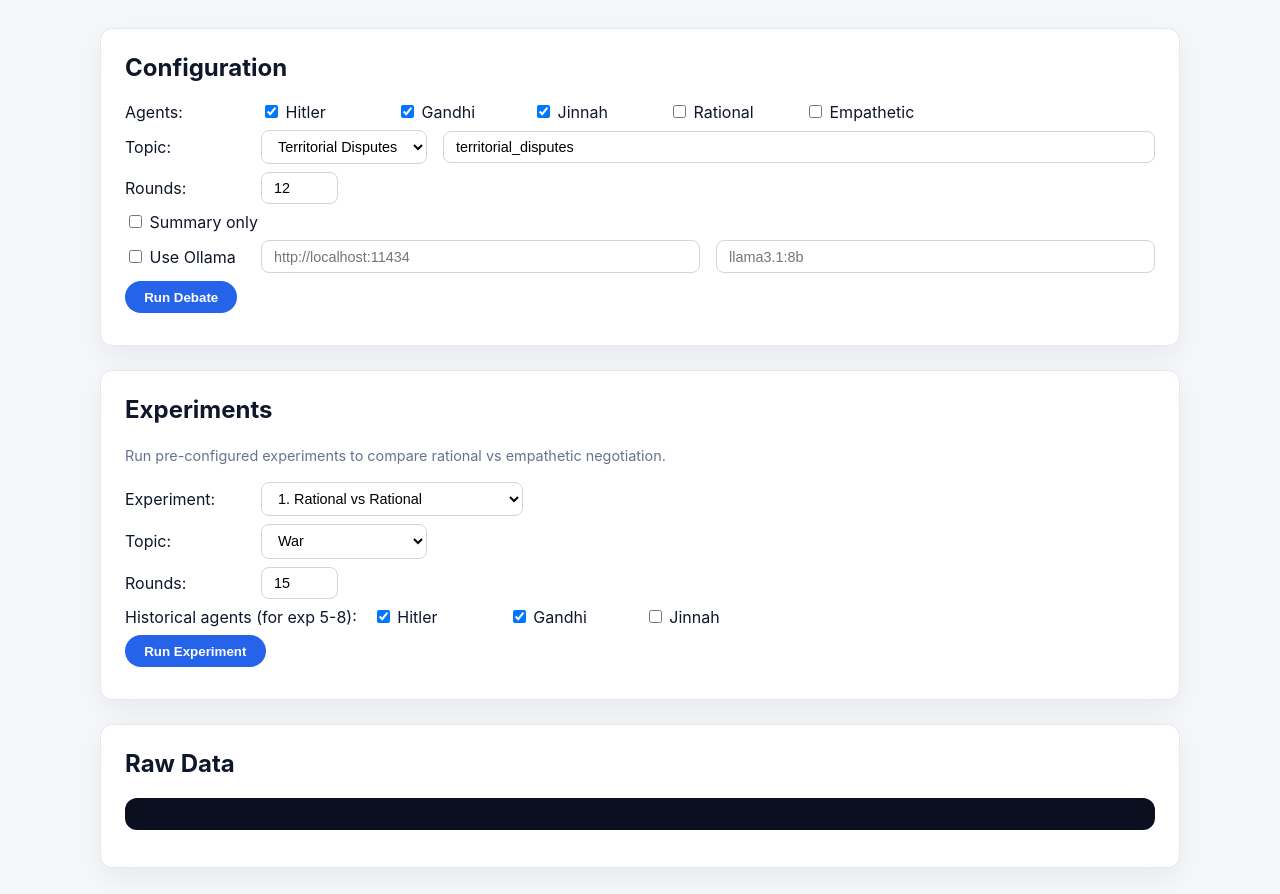
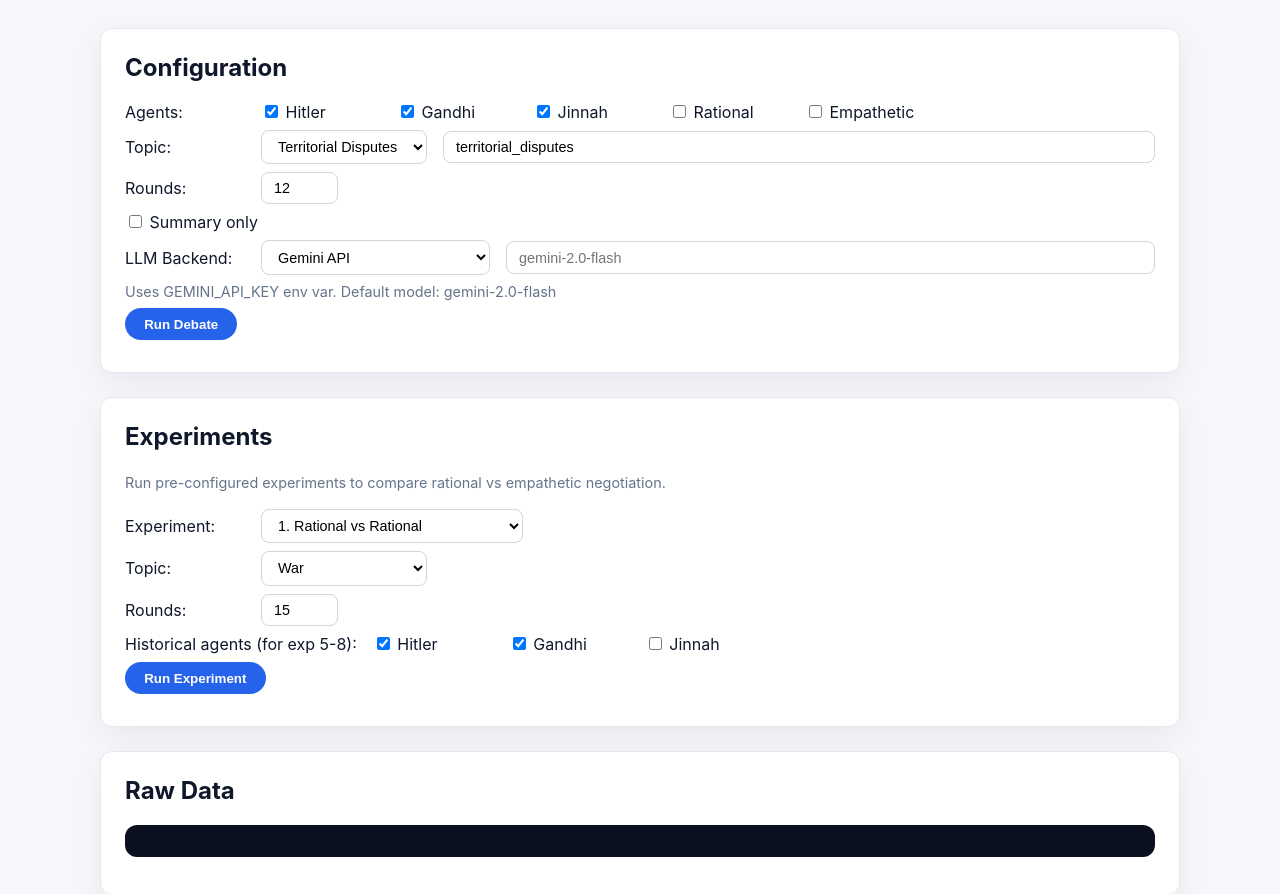
Before and after one commit to aranyoray/AgonAI, a FastAPI app: page / in a window 1280 px wide. Shown: the part 686-1580 px from the top of the page. Run offline with FastAPI, Linux system fonts and the light colour scheme.

Commit message:
Use GEMINI_API_KEY for chat and argument generation, fix UI issues
- Change env var from GOOGLE_CLOUD_API_KEY to GEMINI_API_KEY in api/chat.py
- Add GeminiClient (utils/gemini_client.py) as drop-in LLM client for agents
- Wire Gemini support through frontend/server.py and api/simulate.py so
  agents can generate arguments via Gemini API instead of hardcoded templates
- Replace Ollama checkbox with LLM Backend dropdown (None/Gemini/Ollama)
  with conditional Ollama URL field and Gemini model hint
- Fix XSS vulnerability in chat rendering by escaping HTML in speaker
  names and message content
- Add missing topic validation and improve error messages in UI

https://claude.ai/code/session_01WCGeFhPSeYLacKmZCj6GLw

```diff
--- a/api/chat.py
+++ b/api/chat.py
@@ -25,7 +25,7 @@ GEMINI_BASE_URL = os.getenv(
     "GEMINI_BASE_URL",
     "https://generativelanguage.googleapis.com/v1beta",
 )
-GEMINI_API_KEY = os.getenv("GOOGLE_CLOUD_API_KEY")
+GEMINI_API_KEY = os.getenv("GEMINI_API_KEY")
 CACHE_TTL_S = int(os.getenv("CHAT_CACHE_TTL_S", "120"))
 CACHE_MAX_ITEMS = int(os.getenv("CHAT_CACHE_MAX_ITEMS", "256"))
 
@@ -152,7 +152,7 @@ class handler(BaseHTTPRequestHandler):
                 return
 
             if not GEMINI_API_KEY:
-                self._send(500, {"error": "GOOGLE_CLOUD_API_KEY is not configured"})
+                self._send(500, {"error": "GEMINI_API_KEY is not configured"})
                 return
 
             messages = _extract_messages(body)
--- a/frontend/server.py
+++ b/frontend/server.py
@@ -15,6 +15,7 @@ from debates.experiment_runner import (
     EXPERIMENT_TOPICS,
 )
 from utils.ollama_client import OllamaClient
+from utils.gemini_client import GeminiClient
 from utils.conversation_state import InMemoryConversationStore, load_state
 from utils.memory_clients import SuperMemoryClient, ExaContextClient
 
@@ -63,6 +64,7 @@ async def simulate(request: Request) -> JSONResponse:
     rounds: int = int(body.get("rounds", 12))
     summary_only: bool = bool(body.get("summaryOnly", True))
     use_ollama: bool = bool(body.get("useOllama", False))
+    use_gemini: bool = bool(body.get("useGemini", False))
     model: Optional[str] = body.get("model")
     base_url: Optional[str] = body.get("baseUrl")
     session_id: Optional[str] = body.get("sessionId")
@@ -72,17 +74,19 @@ async def simulate(request: Request) -> JSONResponse:
     if not topic:
         return JSONResponse({"error": "Topic is required"}, status_code=400)
 
-    ollama_client: Optional[OllamaClient] = None
+    llm_client = None
     memory_client = SuperMemoryClient()
     exa_client = ExaContextClient()
-    if use_ollama:
-        ollama_client = OllamaClient(base_url=base_url, model=model)
+    if use_gemini:
+        llm_client = GeminiClient(model=model)
+    elif use_ollama:
+        llm_client = OllamaClient(base_url=base_url, model=model)
 
     # Build agents
     conversation_state = load_state(session_id=session_id, store=conversation_store)
     if not conversation_state.turns:
         conversation_state.append_turn("user", f"Run a debate on: {topic}")
-    agents = [create_agent(name, llm_client=ollama_client, memory_client=memory_client) for name in agent_names]
+    agents = [create_agent(name, llm_client=llm_client, memory_client=memory_client) for name in agent_names]
 
     # Run debate
     simulator = DebateSimulator(max_rounds=rounds, consensus_threshold=0.7)
@@ -93,7 +97,7 @@ async def simulate(request: Request) -> JSONResponse:
             "historical_period": "1940s",
             "context": "High-stakes political negotiation",
             "stakes": "Critical - involves national interests and survival",
-            "use_llm": bool(ollama_client is not None),
+            "use_llm": llm_client is not None,
             "memory_provider": "supermemory",
             "context_provider": "exa",
             "context_briefing": exa_client.fetch_context(topic),
@@ -135,8 +139,9 @@ async def simulate(request: Request) -> JSONResponse:
         "durationMinutes": round(result.duration_minutes, 2),
         "agreements": result.key_agreements,
         "disagreements": result.key_disagreements,
-        "usedOllama": bool(ollama_client is not None),
-        "model": model or os.environ.get("OLLAMA_MODEL"),
+        "usedLLM": llm_client is not None,
+        "llmBackend": "gemini" if use_gemini else ("ollama" if use_ollama else None),
+        "model": model or (os.environ.get("GEMINI_MODEL") if use_gemini else os.environ.get("OLLAMA_MODEL")),
         "sessionId": conversation_state.session_id,
         "chatMessages": chat_messages,
         "policyScores": {a.name: a.scorecard.as_dict() for a in agents},
--- a/frontend/static/main.js
+++ b/frontend/static/main.js
@@ -24,19 +24,40 @@ function getInitials(name) {
   return name.split(' ').map(w => w[0]).join('').substring(0, 2).toUpperCase();
 }
 
+function escapeHtml(str) {
+  const div = document.createElement('div');
+  div.textContent = str;
+  return div.innerHTML;
+}
+
 function renderChatMessages(container, messages) {
   container.innerHTML = '';
   messages.forEach((msg) => {
     const bubble = document.createElement('div');
     bubble.className = 'chat-bubble';
     const color = getAgentColor(msg.speaker);
-    bubble.innerHTML = `
-      <div class="chat-avatar" style="background:${color}">${getInitials(msg.speaker)}</div>
-      <div class="chat-body">
-        <div class="chat-speaker" style="color:${color}">${msg.speaker} <span class="chat-round">Round ${msg.round}</span></div>
-        <div class="chat-text">${msg.content.replace(/\n/g, '<br>')}</div>
-      </div>
-    `;
+
+    const avatar = document.createElement('div');
+    avatar.className = 'chat-avatar';
+    avatar.style.background = color;
+    avatar.textContent = getInitials(msg.speaker);
+
+    const body = document.createElement('div');
+    body.className = 'chat-body';
+
+    const speaker = document.createElement('div');
+    speaker.className = 'chat-speaker';
+    speaker.style.color = color;
+    speaker.innerHTML = `${escapeHtml(msg.speaker)} <span class="chat-round">Round ${msg.round}</span>`;
+
+    const text = document.createElement('div');
+    text.className = 'chat-text';
+    text.innerHTML = escapeHtml(msg.content).replace(/\n/g, '<br>');
+
+    body.appendChild(speaker);
+    body.appendChild(text);
+    bubble.appendChild(avatar);
+    bubble.appendChild(body);
     container.appendChild(bubble);
   });
   container.scrollTop = container.scrollHeight;
@@ -109,7 +130,9 @@ async function runSimulation() {
   const topic = topicSelect === 'custom' ? topicInput : topicSelect;
   const rounds = parseInt(document.getElementById('rounds').value, 10) || 12;
   const summaryOnly = document.getElementById('summaryOnly').checked;
-  const useOllama = document.getElementById('useOllama').checked;
+  const llmBackend = document.getElementById('llmBackend').value;
+  const useGemini = llmBackend === 'gemini';
+  const useOllama = llmBackend === 'ollama';
   const baseUrl = document.getElementById('baseUrl').value.trim() || undefined;
   const model = document.getElementById('model').value.trim() || undefined;
   const sessionId = window.localStorage.getItem('sessionId') || undefined;
@@ -121,12 +144,16 @@ async function runSimulation() {
   const scoresPanel = document.getElementById('scoresPanel');
   const scoresGrid = document.getElementById('scoresGrid');
 
-  resultsEl.textContent = 'Running...';
+  resultsEl.textContent = 'Running simulation\u2026';
   chatPanel.style.display = 'none';
   scoresPanel.style.display = 'none';
 
   if (agents.length < 2) {
-    resultsEl.textContent = 'Error: Select at least 2 agents.';
+    resultsEl.textContent = 'Please select at least 2 agents to start a debate.';
+    return;
+  }
+  if (!topic) {
+    resultsEl.textContent = 'Please enter or select a debate topic.';
     return;
   }
 
@@ -134,7 +161,7 @@ async function runSimulation() {
     const resp = await fetch('/simulate', {
       method: 'POST',
       headers: { 'Content-Type': 'application/json' },
-      body: JSON.stringify({ agents, topic, rounds, summaryOnly, useOllama, baseUrl, model, sessionId })
+      body: JSON.stringify({ agents, topic, rounds, summaryOnly, useGemini, useOllama, baseUrl, model, sessionId })
     });
 
     const data = await resp.json();
@@ -242,6 +269,18 @@ window.addEventListener('DOMContentLoaded', () => {
     }
   });
 
+  // LLM backend toggle - show/hide Ollama fields
+  const llmSelect = document.getElementById('llmBackend');
+  const ollamaFields = document.getElementById('ollamaFields');
+  const geminiModelHint = document.getElementById('geminiModelHint');
+  function updateLLMFields() {
+    const val = llmSelect.value;
+    if (ollamaFields) ollamaFields.style.display = val === 'ollama' ? '' : 'none';
+    if (geminiModelHint) geminiModelHint.style.display = val === 'gemini' ? '' : 'none';
+  }
+  llmSelect.addEventListener('change', updateLLMFields);
+  updateLLMFields();
+
   // Jump buttons
   document.getElementById('jumpToConfig').addEventListener('click', () => {
     document.getElementById('configPanel').scrollIntoView({ behavior: 'smooth' });
--- a/frontend/templates/index.html
+++ b/frontend/templates/index.html
@@ -101,9 +101,20 @@
           <label><input id="summaryOnly" type="checkbox" /> Summary only</label>
         </div>
         <div class="form-row">
-          <label><input id="useOllama" type="checkbox" /> Use Ollama</label>
+          <label for="llmBackend">LLM Backend:</label>
+          <select id="llmBackend">
+            <option value="none">None (hardcoded templates)</option>
+            <option value="gemini" selected>Gemini API</option>
+            <option value="ollama">Ollama (local)</option>
+          </select>
+          <input id="model" type="text" placeholder="gemini-2.0-flash" style="flex:1" />
+        </div>
+        <div class="form-row" id="ollamaFields" style="display:none">
+          <label for="baseUrl">Ollama URL:</label>
           <input id="baseUrl" type="text" placeholder="http://localhost:11434" style="flex:1" />
-          <input id="model" type="text" placeholder="llama3.1:8b" style="flex:1" />
+        </div>
+        <div class="form-row" id="geminiModelHint">
+          <span class="help-text">Uses GEMINI_API_KEY env var. Default model: gemini-2.0-flash</span>
         </div>
         <div class="form-row">
           <button id="runBtn">Run Debate</button>
```
Also changed, not shown: api/simulate.py (+12 -5 lines), utils/gemini_client.py (added, +81 -0 lines).
